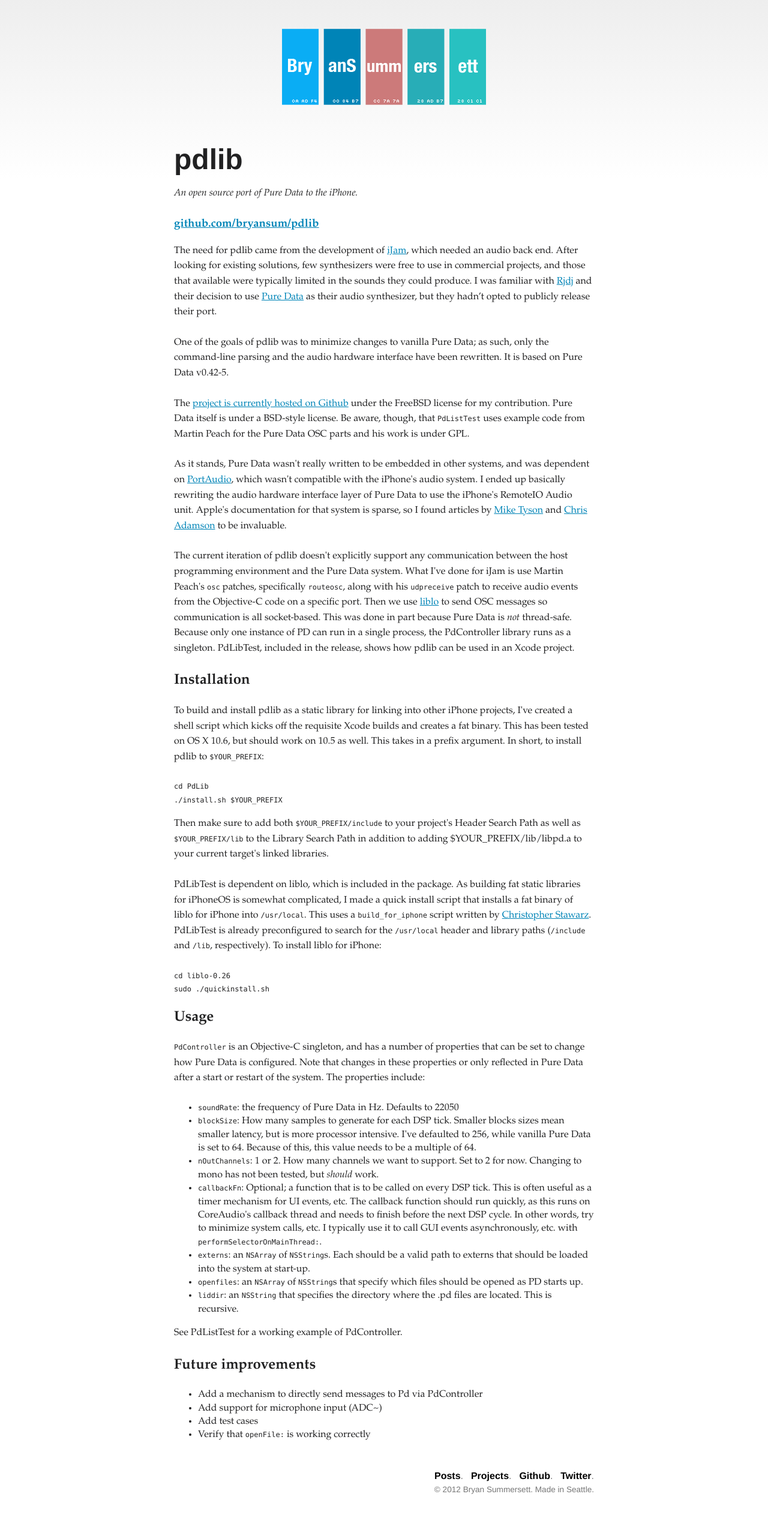
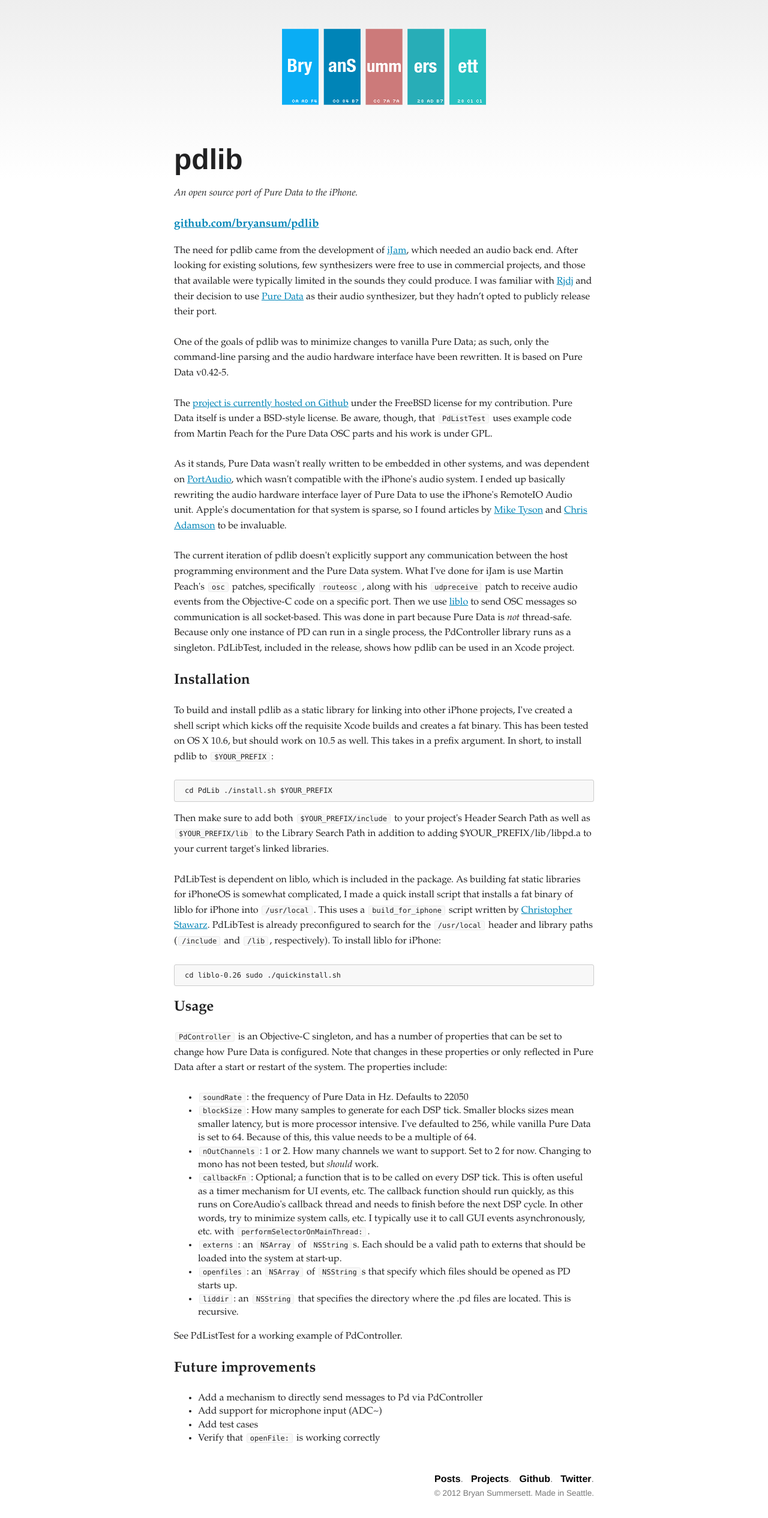
Before and after one commit to bryansum/bsumm.net, a Jekyll site: the page built from pdlib.markdown, in a window 1280 px wide. Shown: the whole page at 60% size. Built offline with Jekyll 4.4.1, drawn with Linux system fonts in a browser that asks for light colours; Markdown is read by kramdown in place of the engine named in the settings.

Commit message:
adding code CSS, moving project text to root level

```diff
--- a/css/main.css
+++ b/css/main.css
@@ -13,9 +13,27 @@ body {
     font-size: 1em;
 }
 
+/* code formatting stolen from github.com */
 code {
     font-family: "Menlo", 'Bitstream Vera Sans Mono', "Monaco", 'DejaVu Sans Mono', monospace;
 	font-size: 0.75rem;
+	white-space: nowrap;
+	border: 1px solid #eaeaea;
+	background-color: #f8f8f8;
+	border-radius: 3px;
+	margin: 0 2px;
+	padding: 0 5px;
+}
+pre {
+	background-color: #f8f8f8;
+	border: 1px solid #ccc;
+	overflow: auto;
+	padding: 6px 10px;
+	border-radius: 3px;
+}
+pre code {
+	border: 0;
+	background-color: none;
 }
 
 a, a:active, a:visited {
--- a/projects/pdlib.markdown
+++ b/pdlib.markdown
@@ -9,7 +9,7 @@ title: pdlib
 
 ### [github.com/bryansum/pdlib](http://github.com/bryansum/pdlib)
 
-The need for pdlib came from the development of [iJam](/project/ijam.html), which needed an audio back end. After looking for existing solutions, few synthesizers were free to use in commercial projects, and those that available were typically limited in the sounds they could produce. I was familiar with [Rjdj](http://rjdj.me) and their decision to use [Pure Data](http://crca.ucsd.edu/~msp/software.html) as their audio synthesizer, but they hadn't opted to publicly release their port.
+The need for pdlib came from the development of [iJam](/ijam.html), which needed an audio back end. After looking for existing solutions, few synthesizers were free to use in commercial projects, and those that available were typically limited in the sounds they could produce. I was familiar with [Rjdj](http://rjdj.me) and their decision to use [Pure Data](http://crca.ucsd.edu/~msp/software.html) as their audio synthesizer, but they hadn't opted to publicly release their port.
 
 One of the goals of pdlib was to minimize changes to vanilla Pure Data; as such, only the command-line parsing and the audio hardware interface have been rewritten. It is based on Pure Data v0.42-5.
 
```
Also changed, not shown: ijam.markdown (renamed from projects/ijam.markdown).
